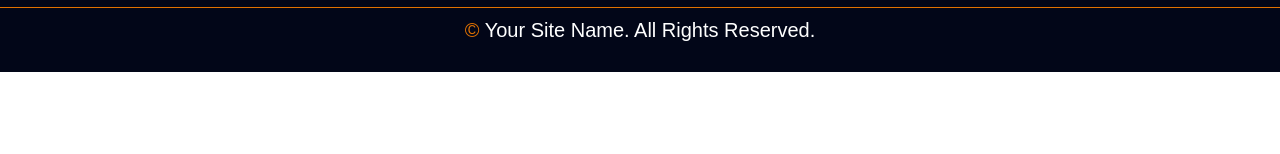
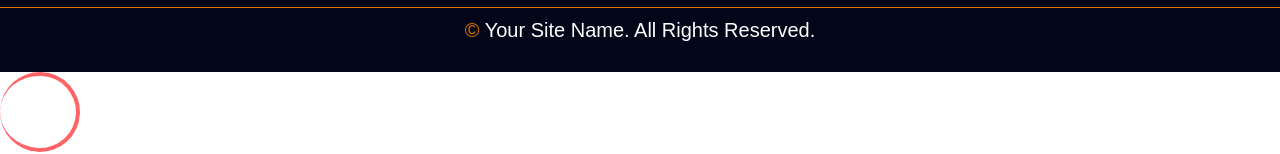
Before and after one commit to nazisharifi2025/construction-compani-app, a React (Vite) app: page / in a window 1280 px wide. Shown: the part 3564-3718 px from the top of the page. Before the commit the page ends 3636 px from the top, so only its background shows below. Built offline with nearby package versions, Linux system fonts and the light colour scheme; a web font is replaced by a local one.

Commit message:
some  style added

```diff
--- /dev/null
+++ b/src/Articals/Spinn.tsx
@@ -0,0 +1,12 @@
+import { motion } from 'framer-motion';
+function Spinn() {
+  return (
+    <motion.div
+    initial={{rotate:0}}
+    whileInView={{rotate:360}}
+    transition={{duration:1.3 , ease: 'linear' , repeat:Infinity}}
+    className='h-20 w-20 rounded-full rounded-t-0 border-4 border-red-400 border-t-0'></motion.div>
+  )
+}
+
+export default Spinn
--- a/src/MyComponents/Contact-Form.tsx
+++ b/src/MyComponents/Contact-Form.tsx
@@ -54,11 +54,8 @@ function ContactForm() {
                     <div className="flex flex-col gap-2 ">
                         <strong className="text-2xl font-bold text-amber-500">Phone</strong>
                         <p  className="font-bol">+93 795064649</p>
-                        <p  className="font-bol">+93 795064649</p>
-                        <p  className="font-bol">+93 795064649</p>
                     </div>
                 </div>
-                p
                 <div className="flex gap-4 border items-center border-gray-400 text-white p-2 w-full h-24">
                     <Mail size={36} className="text-amber-500"/>
                     <div className="flex flex-col gap-2 ">
--- a/src/pages/Home.tsx
+++ b/src/pages/Home.tsx
@@ -1,9 +1,9 @@
-import React from 'react'
 import Hero from '../MyComponents/Hero'
 import AboutUs from '../MyComponents/AboutUs'
 import Testimonials from '../MyComponents/Testimonials'
 import Prouduct from '../MyComponents/Prouduct'
 import Footer from '../MyComponents/Footer'
+import Spinn from '../Articals/Spinn'
 
 function Home() {
   return (
@@ -13,6 +13,7 @@ function Home() {
       <Testimonials/>
       <Prouduct/>
       <Footer/>
+      <Spinn />
     </div>
   )
 }
```
